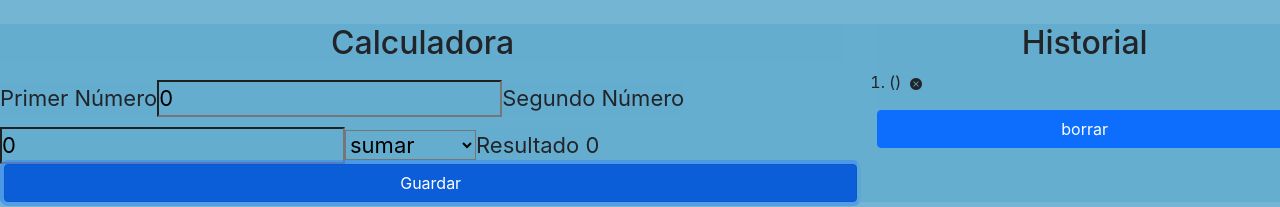
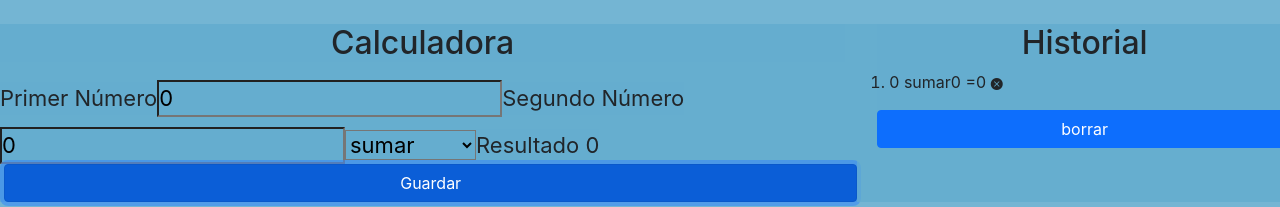
Before and after one commit to Ana000118/calculadora-con-historial, a React (Create React App) app: page / in a window 1280 px wide. Both pictures are taken after a click on the button "Guardar". Shown: the part 287-494 px from the top of the page. Built offline with nearby package versions, Linux system fonts and the light colour scheme.

Commit message:
insersión de los botones guardar, limpiarlista y borrar operación

```diff
--- a/src/App.js
+++ b/src/App.js
@@ -2,11 +2,6 @@ import React, {useState, useEffect} from 'react';
 import './App.css';
 
 function App() {
-  const [inputState, setinputState] = useState({
-    numero1:"",
-    numero2:"",
-    Resultado:"",
-  });
 
   const [numero1, setnumero1]=useState(0);
   const [numero2, setnumero2]=useState(0);
@@ -14,10 +9,13 @@ function App() {
   const [operacion, setoperacion]=useState('sumar');
 
   const inicialState = JSON.parse(localStorage.getItem ("calculadora")) || [];
+
   const [calculadora, setCalculadora] = useState(inicialState);
 
   const Guardar = () => {
-    setCalculadora([...calculadora, inputState]);
+    const listaopen = {num1:numero1,num2:numero2, open:operacion, resul:Resultado}
+    const nuevoArreglo = [...calculadora, listaopen]
+    setCalculadora([...nuevoArreglo]);
     localStorage.setItem("calculadora", JSON.stringify(calculadora));
 
   };
@@ -110,7 +108,7 @@ function App() {
                 {calculadora.map((item, index) => {
                   return(
                     <li key ={index}>
-                      {item.numero1} ({item.numero2}) {item.Resultado}&nbsp;
+                      {item.num1} {item.open}{item.num2} ={item.resul}&nbsp;
 
                       <i className="bi-x-circle-fill"
                       onClick={() => Borraroperacion (index)}
```
